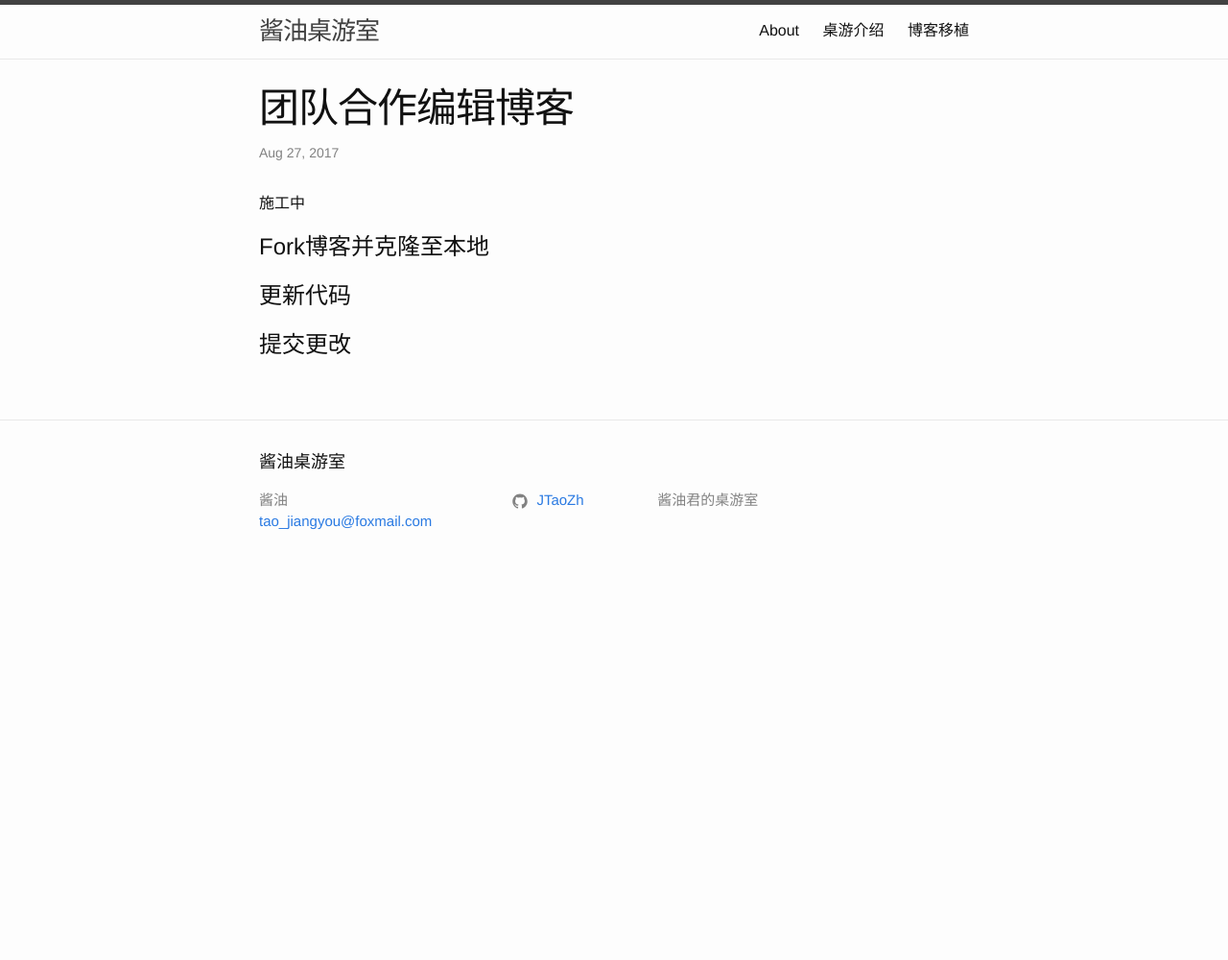
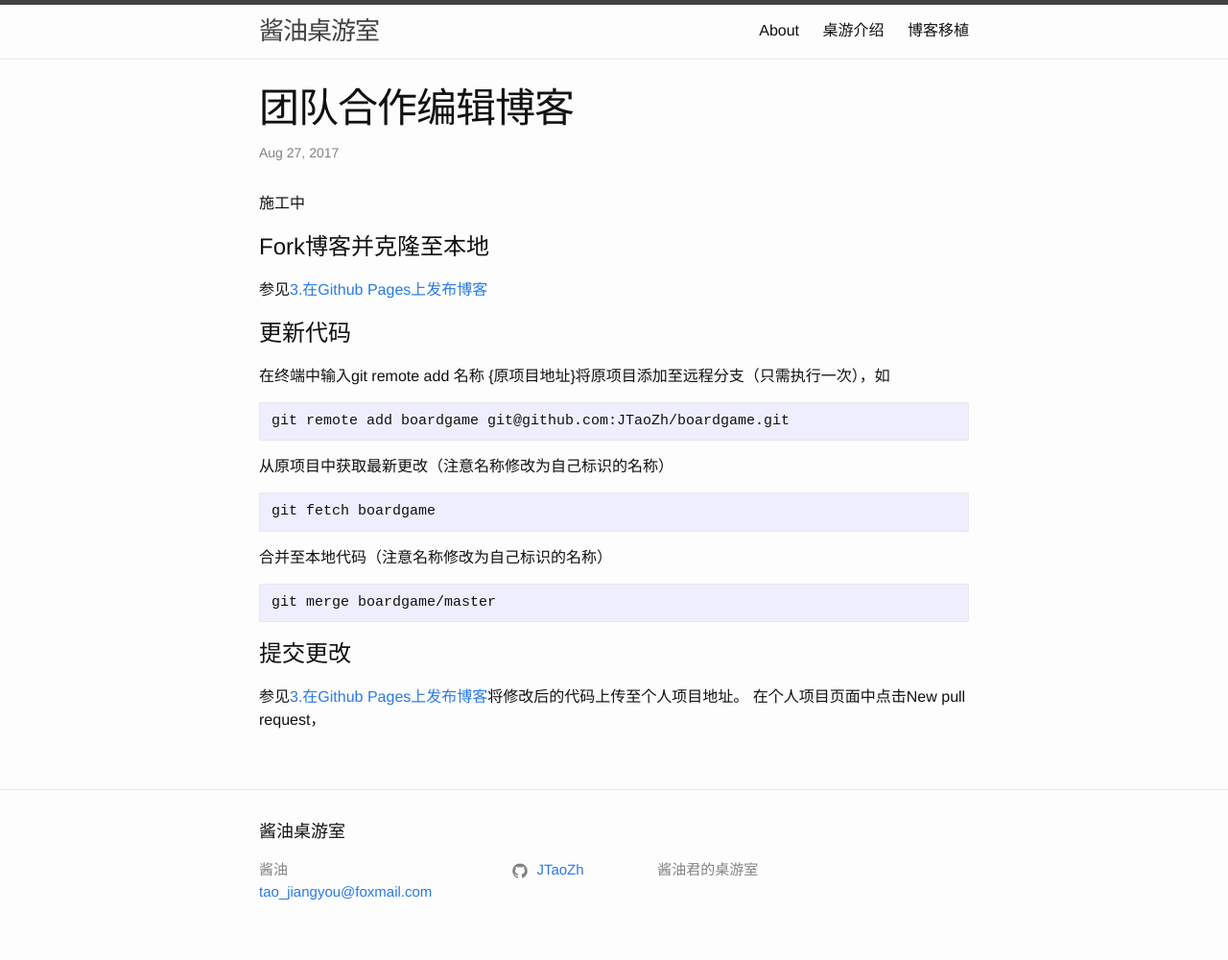
Before and after one commit to JTaoZh/boardgame, a Jekyll site: the page built from _posts/2017-08-29-Jekyll-team.md, in a window 1280 px wide. Shown: the whole page at 96% size. Built offline with Jekyll 4.4.1, drawn with Linux system fonts in a browser that asks for light colours; before the commit the page ends 900 px from its top, so only the background shows below that.

Commit message:
jekyll team ..

```diff
--- a/_posts/2017-08-29-Jekyll-team.md
+++ b/_posts/2017-08-29-Jekyll-team.md
@@ -10,6 +10,23 @@ permalink: /jekyll/jekyll_team
 
 # Fork博客并克隆至本地
 
+参见[3.在Github Pages上发布博客]({{site.baseurl}}/jekyll/jekyll_post_github)
+
 # 更新代码
 
+在终端中输入git remote add 名称 {原项目地址}将原项目添加至远程分支（只需执行一次），如
+
+    git remote add boardgame git@github.com:JTaoZh/boardgame.git
+
+从原项目中获取最新更改（注意名称修改为自己标识的名称）
+
+    git fetch boardgame
+
+合并至本地代码（注意名称修改为自己标识的名称）
+
+    git merge boardgame/master
+
 # 提交更改
+
+参见[3.在Github Pages上发布博客]({{site.baseurl}}/jekyll/jekyll_post_github)将修改后的代码上传至个人项目地址。
+在个人项目页面中点击New pull request，
```
